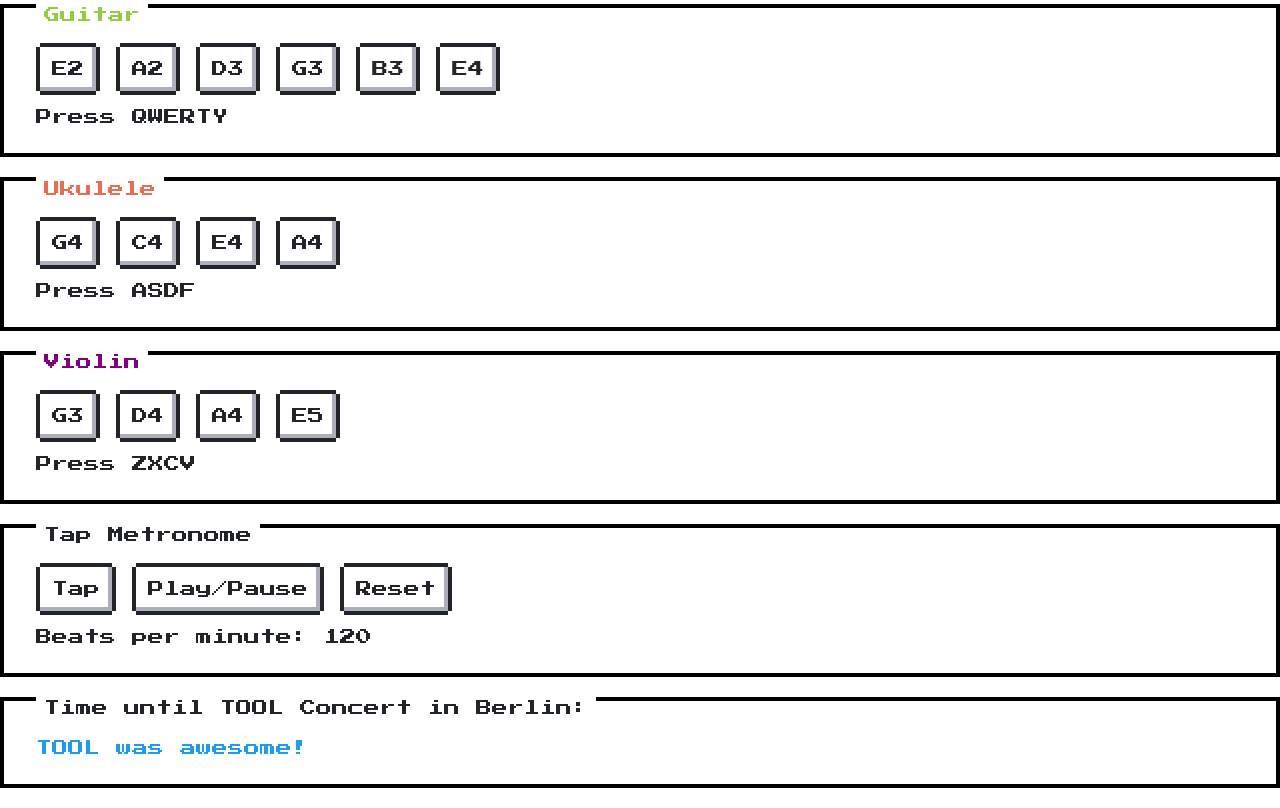
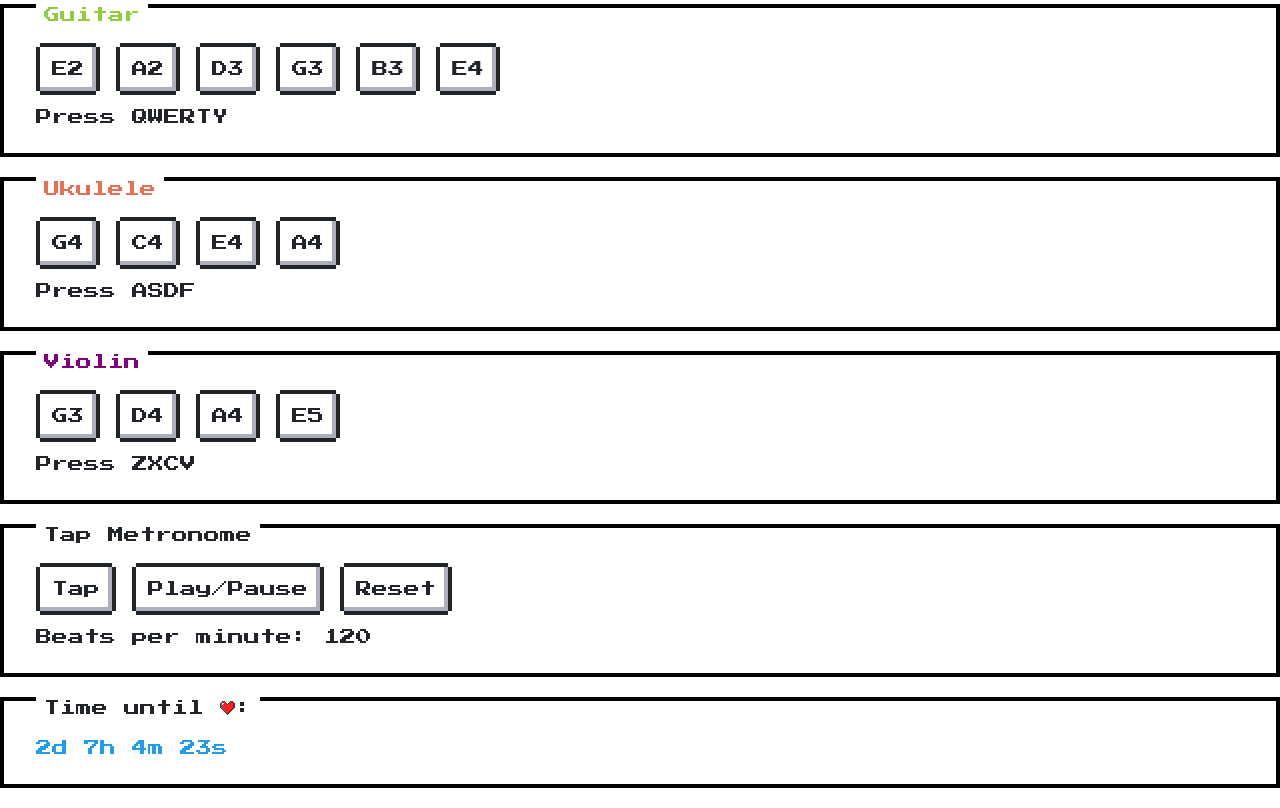
Before and after one commit to graves501/graves501.github.io, a plain HTML site: page index.html in a window 1280 px wide. Shown: the part 353-1161 px from the top of the page. Drawn offline with nearby package versions, Linux system fonts and the light colour scheme.

Commit message:
Set new countdown

```diff
--- a/countdown.js
+++ b/countdown.js
@@ -1,5 +1,5 @@
 // Set the date we're counting down to
-var countDownDate = new Date("Jun 2, 2019 20:00:00").getTime();
+var countDownDate = new Date("Jul 6, 2019 19:00:00").getTime();
 
 // Update the count down every 1 second
 var x = setInterval(function() {
@@ -17,12 +17,12 @@ var x = setInterval(function() {
   var seconds = Math.floor((distance % (1000 * 60)) / 1000);
 
   // Output the result in an element with id="demo"
-  document.getElementById("tool_counter").innerHTML = days + "d " + hours + "h "
+  document.getElementById("counter").innerHTML = days + "d " + hours + "h "
   + minutes + "m " + seconds + "s ";
 
   // If the count down is over, write some text
   if (distance < 0) {
     clearInterval(x);
-    document.getElementById("tool_counter").innerHTML = "TOOL was awesome!";
+    document.getElementById("counter").innerHTML = "Munich was awesome!";
   }
 }, 1000);
--- a/index.html
+++ b/index.html
@@ -77,8 +77,8 @@
   </div>
 
   <div class="nes-container with-title" style="margin-bottom: 20px;">
-    <p class="title">Time until TOOL Concert in Berlin:</p>
-    <p id="tool_counter" class="nes-text is-primary"></p>
+    <p class="title">Time until <i class="nes-icon is-small heart"></i>:</p>
+    <p id="counter" class="nes-text is-primary"></p>
   </div>
 
 </body>
```
